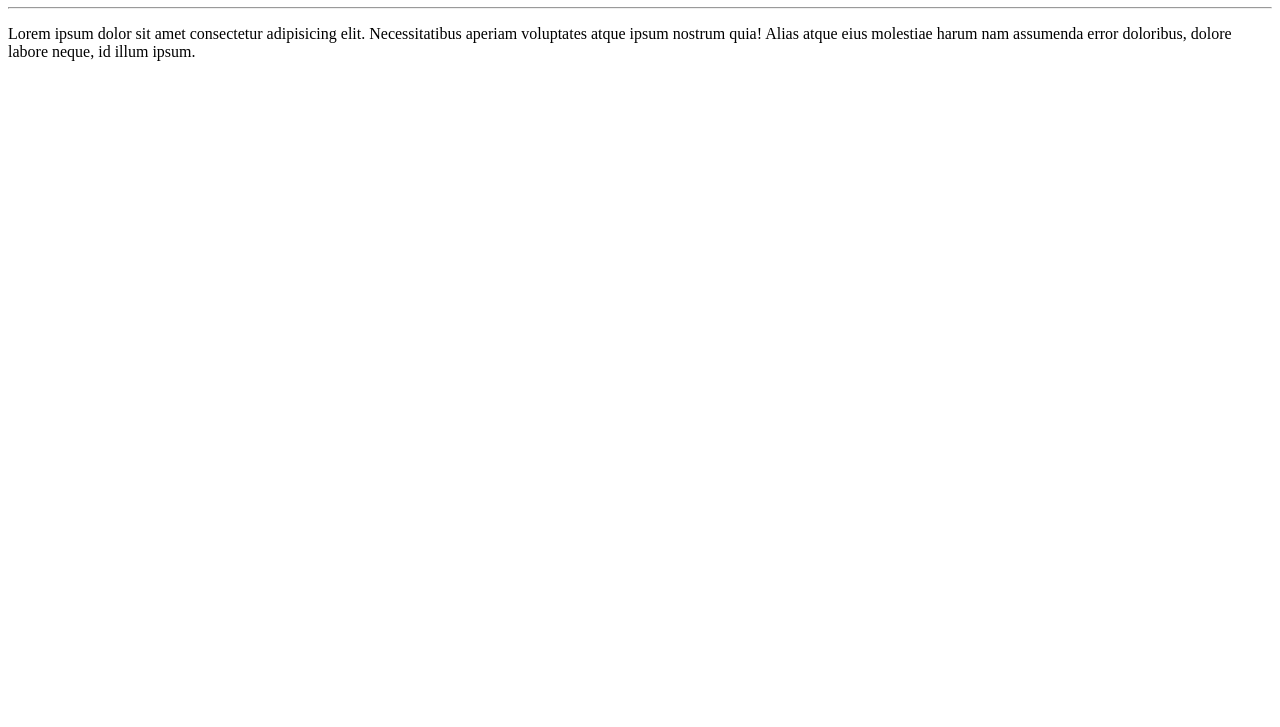
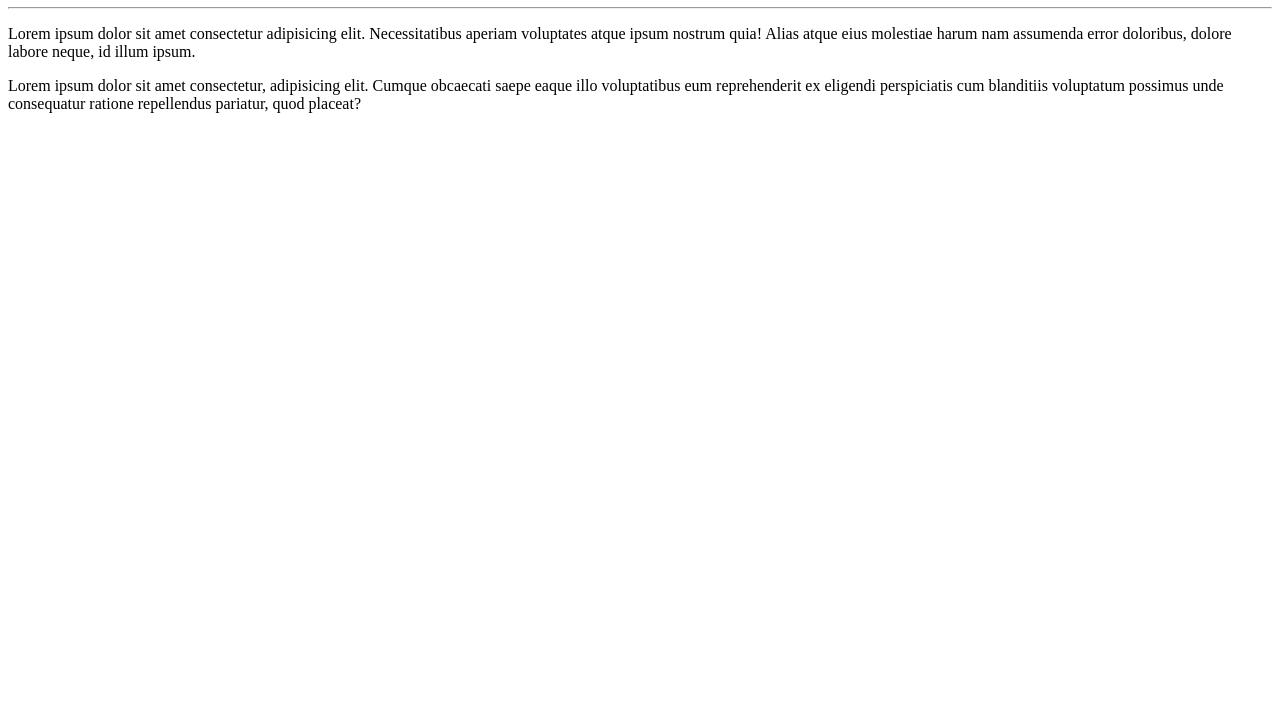
Before and after one commit to Diegocavalcantii/Meus-Repositorios, a plain HTML site: page Python/index.html in a window 1280 px wide. Shown: the part 73-800 px from the top of the page. Drawn offline with Linux system fonts and the light colour scheme.

Commit message:
Adicionei um parágrafo

```diff
--- a/Python/index.html
+++ b/Python/index.html
@@ -13,5 +13,9 @@
     <hr>
     <p>Lorem ipsum dolor sit amet consectetur adipisicing elit. Necessitatibus aperiam voluptates atque ipsum nostrum
         quia! Alias atque eius molestiae harum nam assumenda error doloribus, dolore labore neque, id illum ipsum.</p>
+    <p>Lorem ipsum dolor sit amet consectetur, adipisicing elit. Cumque obcaecati saepe eaque illo voluptatibus eum
+        reprehenderit ex eligendi perspiciatis cum blanditiis voluptatum possimus unde consequatur ratione repellendus
+        pariatur, quod placeat?</p>
 </body>
+
 </html>
```
